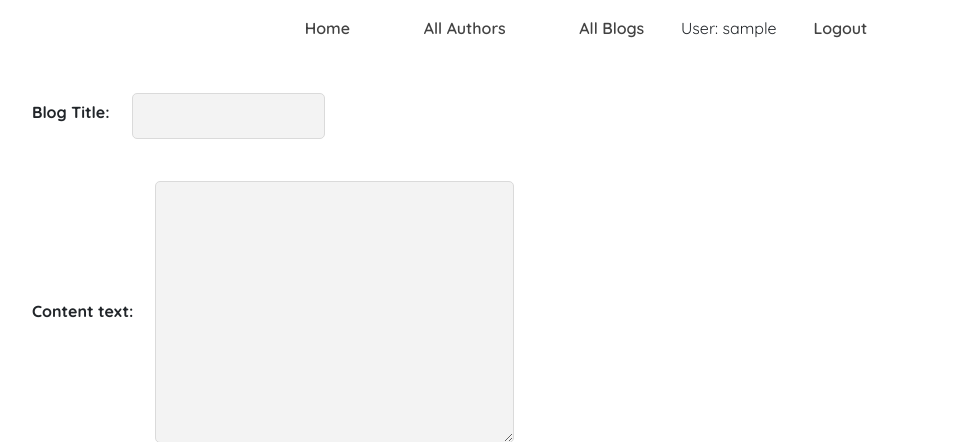
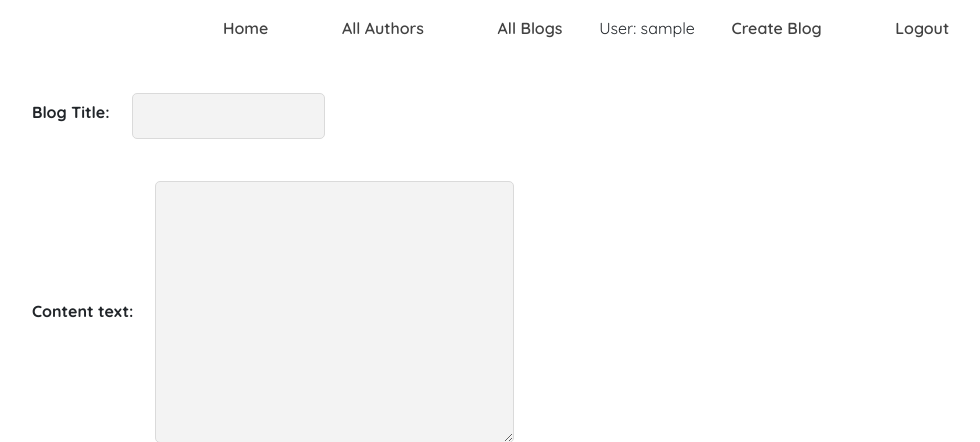
Before and after one commit to Navayuvan-SB/Mini-Blog-App, a Django app: page /blog/create in a window 1280 px wide. Shown: the top 442 px of the page, without its empty margins (54-1034 px from the left). Run offline with Django 3.2, Linux system fonts and the light colour scheme; the visitor is signed in with stand-in values (Sample User, id 1).

Commit message:
Add create blog option in nav-menu

```diff
--- a/blog/templates/base_generic.html
+++ b/blog/templates/base_generic.html
@@ -32,6 +32,7 @@
 
             {% if user.is_authenticated %}
               <li>User: {{ user.get_username }}</li>
+              <li><a href="{% url 'add-blog' %}">Create Blog</a></li>
               <li><a href="{% url 'logout' %}?next={{request.path}}">Logout</a></li>
 
             {% else %}
```
